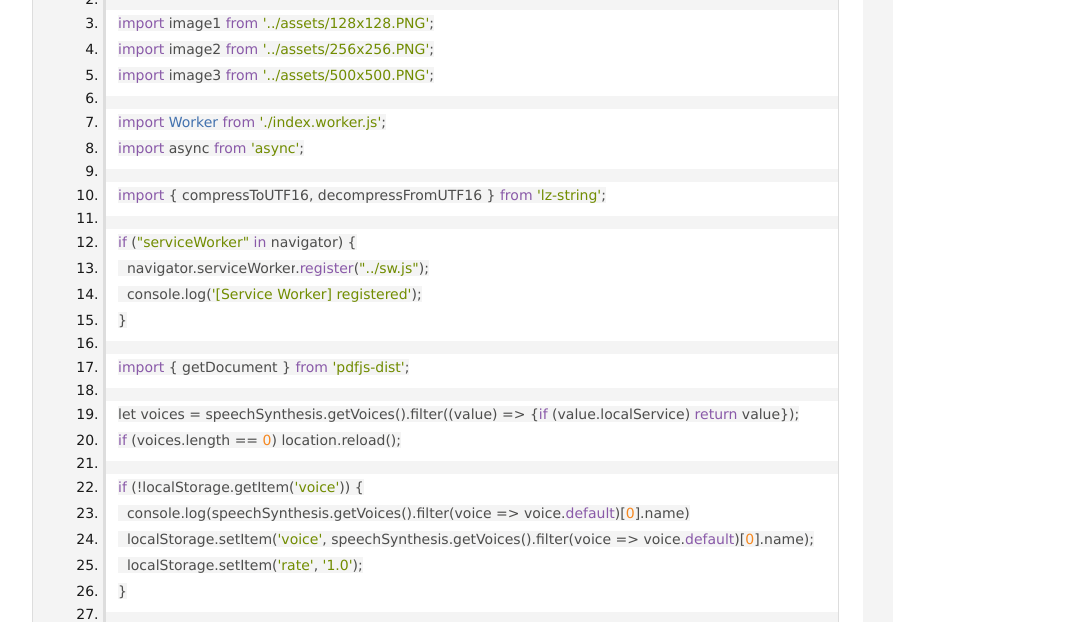
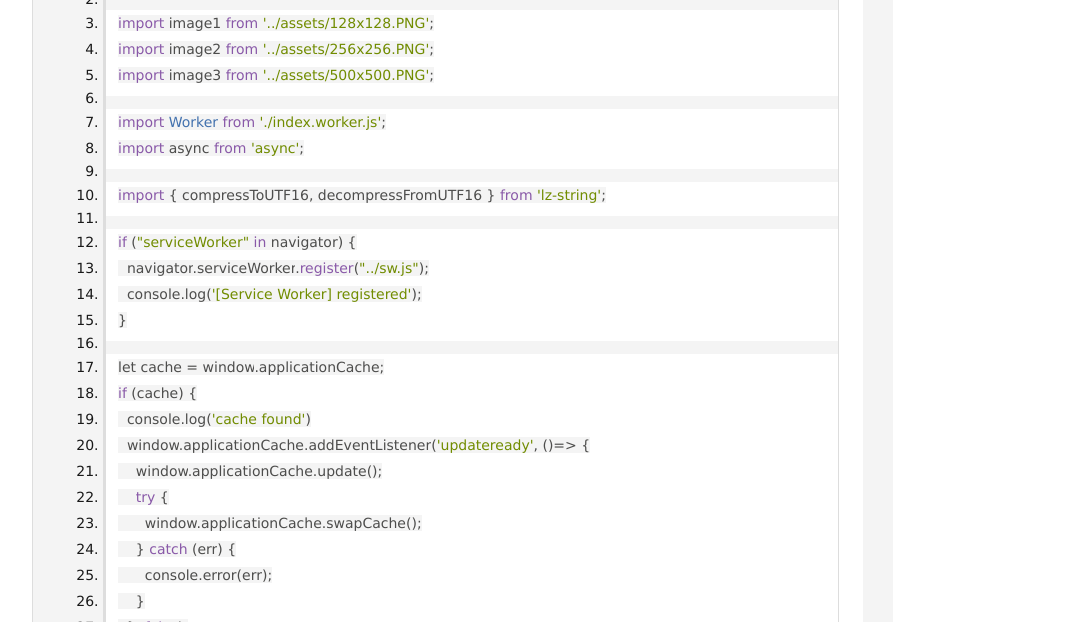
Before and after one commit to snailcreature/pdfspeak, a website built with webpack: page docs/index.js.html in a window 1280 px wide. Shown: the part 176-798 px from the top of the page, without its empty margins (0-1075 px from the left). Built offline with nearby package versions, Linux system fonts and the light colour scheme.

```diff
--- a/docs/index.js.html
+++ b/docs/index.js.html
@@ -42,6 +42,22 @@
   console.log('[Service Worker] registered');
 }
 
+let cache = window.applicationCache;
+if (cache) {
+  console.log('cache found')
+  window.applicationCache.addEventListener('updateready', ()=> {
+    window.applicationCache.update();
+    try {
+      window.applicationCache.swapCache();
+    } catch (err) {
+      console.error(err);
+    }
+  }, false);
+
+  window.applicationCache.addEventListener('error', (e) => {
+    console.error(e);
+  }, false);
+}
 import { getDocument } from 'pdfjs-dist';
 
 let voices = speechSynthesis.getVoices().filter((value) => {if (value.localService) return value});
@@ -300,7 +316,7 @@
 <br class="clear">
 
 <footer>
-    Documentation generated by <a href="https://github.com/jsdoc/jsdoc">JSDoc 3.6.11</a> on Thu Feb 23 2023 02:05:02 GMT+0000 (Greenwich Mean Time)
+    Documentation generated by <a href="https://github.com/jsdoc/jsdoc">JSDoc 3.6.11</a> on Sat Feb 25 2023 17:09:18 GMT+0000 (Greenwich Mean Time)
 </footer>
 
 <script> prettyPrint(); </script>
```
Also changed, not shown: docs/global.html (+2 -2 lines), docs/index.html (+1 -1 lines), src/index.html (+6 -1 lines), dist/index.html, dist/javascript/index.js.
